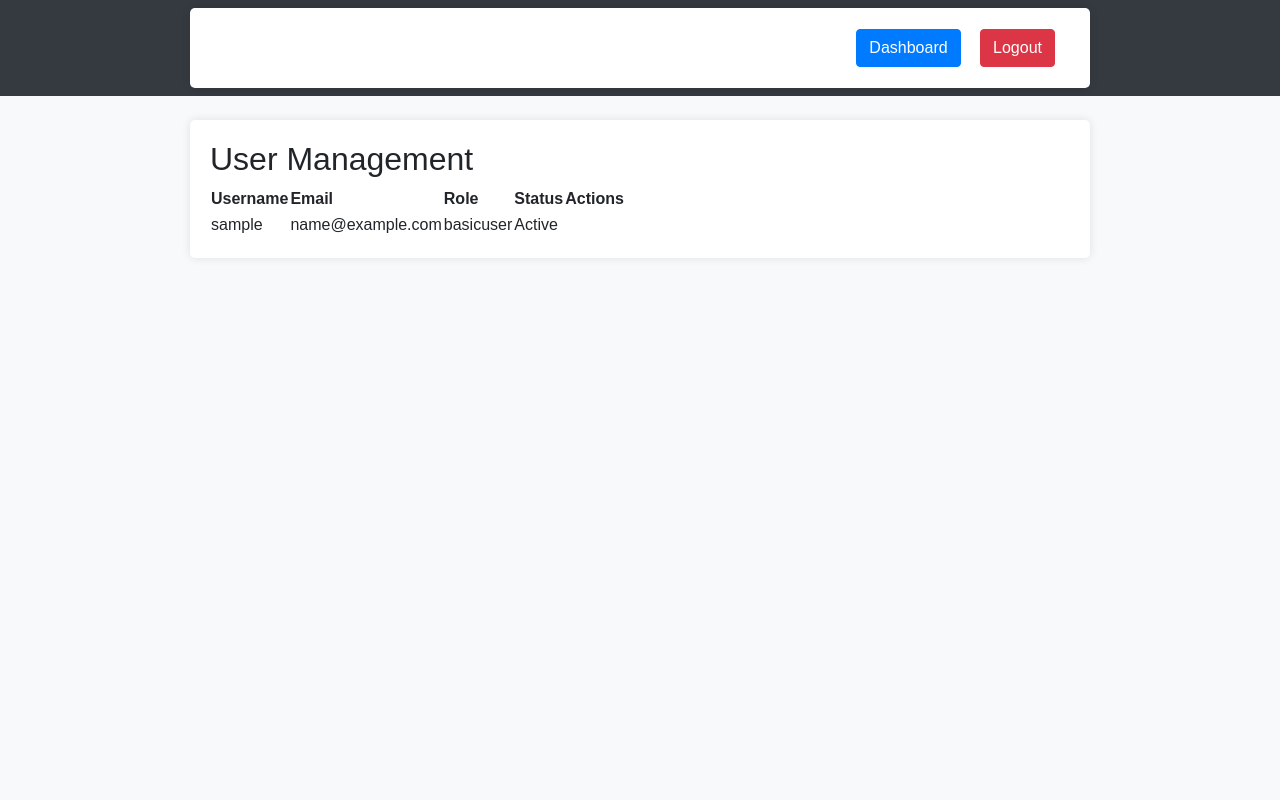
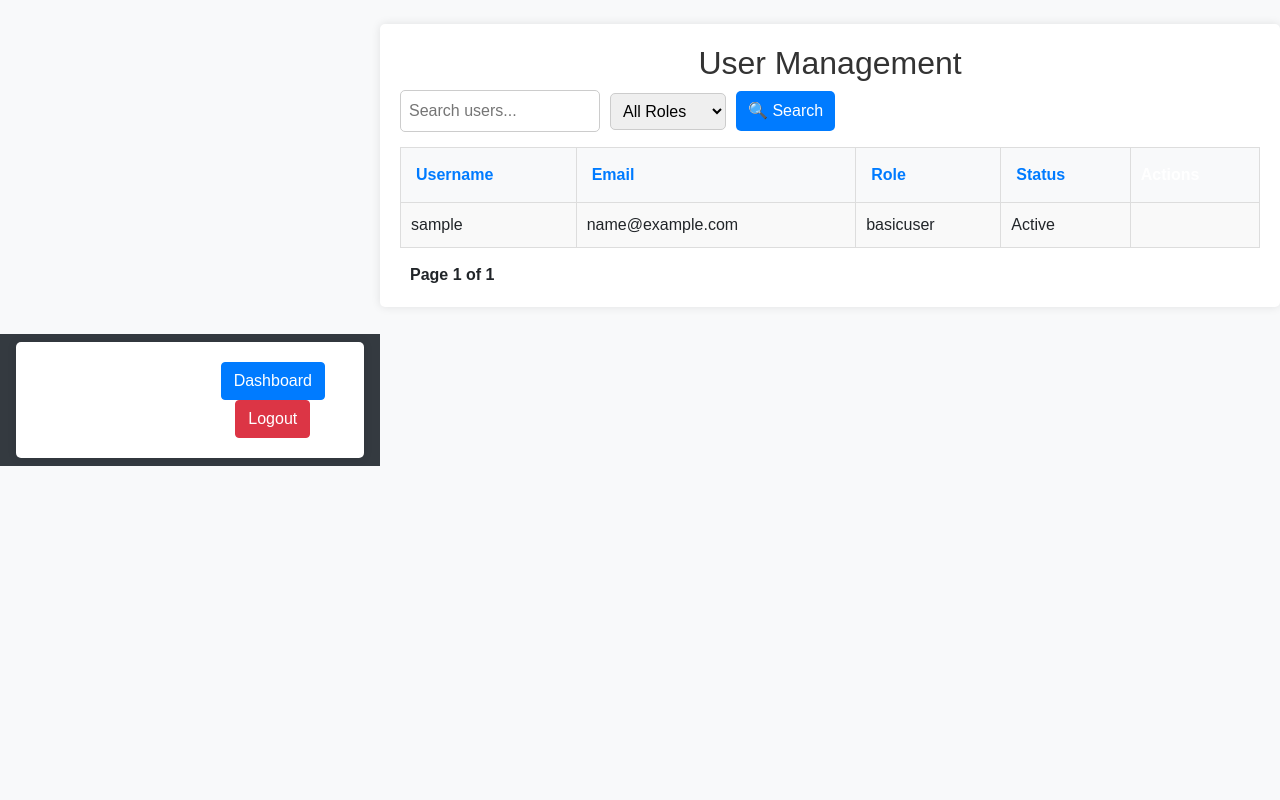
Before and after one commit to uynvu078/Cambridge_teamProject, a Django app: page /users/ in a window 1280 px wide. Run offline with Django 5.2, Linux system fonts and the light colour scheme; the visitor is signed in with stand-in values (Sample User, id 1); data comes from the database, SQL or seed files in the repository; some libraries are stand-ins or nearby versions.

Commit message:
updated feature

```diff
--- /dev/null
+++ b/user_management/static/css/styles.css
@@ -0,0 +1,257 @@
+/* General Styles */
+body {
+    font-family: Arial, sans-serif;
+    background-color: #f4f4f4;
+    margin: 0;
+    padding: 0;
+    display: flex;
+    justify-content: center;
+    align-items: center;
+    height: 100vh;
+}
+.container {
+    width: 80%;
+    max-width: 900px;
+    background: white;
+    padding: 20px;
+    border-radius: 10px;
+    box-shadow: 0 0 10px rgba(0, 0, 0, 0.1);
+    text-align: center;
+}
+h2 {
+    margin-bottom: 20px;
+    color: #333;
+}
+table {
+    width: 100%;
+    border-collapse: collapse;
+    margin-top: 20px;
+}
+th, td {
+    border: 1px solid #ddd;
+    padding: 10px;
+    text-align: center;
+}
+th {
+    background-color: #0078D4;
+    color: white;
+}
+tr:nth-child(even) {
+    background-color: #f9f9f9;
+}
+.action-btn {
+    display: inline-block;
+    padding: 8px 12px;
+    margin: 5px;
+    border-radius: 5px;
+    text-decoration: none;
+    font-size: 14px;
+}
+.edit-btn {
+    background-color: #28a745;
+    color: white;
+}
+.edit-btn:hover {
+    background-color: #218838;
+}
+.delete-btn {
+    background-color: #dc3545;
+    color: white;
+}
+.delete-btn:hover {
+    background-color: #c82333;
+}
+.add-user-btn {
+    display: block;
+    width: 200px;
+    padding: 10px;
+    margin: 20px auto;
+    text-align: center;
+    background: #0078D4;
+    color: white;
+    border-radius: 5px;
+    text-decoration: none;
+}
+.add-user-btn:hover {
+    background: #005A9E;
+}
+
+/* break */
+
+.search-filter-form {
+    display: flex;
+    gap: 10px;
+    margin-bottom: 15px;
+    align-items: center;
+}
+
+.search-input {
+    padding: 8px;
+    width: 200px;
+    border: 1px solid #ccc;
+    border-radius: 5px;
+}
+
+.filter-dropdown {
+    padding: 8px;
+    border: 1px solid #ccc;
+    border-radius: 5px;
+}
+
+.search-btn {
+    background-color: #007bff;
+    color: white;
+    padding: 8px 12px;
+    border: none;
+    border-radius: 5px;
+    cursor: pointer;
+}
+
+.search-btn:hover {
+    background-color: #0056b3;
+}
+
+.add-user-btn {
+    display: inline-block;
+    margin-bottom: 15px;
+    padding: 8px 12px;
+    background-color: #28a745;
+    color: white;
+    text-decoration: none;
+    border-radius: 5px;
+}
+
+.add-user-btn:hover {
+    background-color: #218838;
+}
+
+.user-table {
+    width: 100%;
+    border-collapse: collapse;
+    margin-top: 10px;
+}
+
+.user-table th, .user-table td {
+    padding: 10px;
+    text-align: left;
+    border-bottom: 1px solid #ddd;
+}
+
+.user-table th {
+    background-color: #f8f9fa;
+}
+
+.edit-btn {
+    color: #007bff;
+    text-decoration: none;
+    margin-right: 5px;
+}
+
+.edit-btn:hover {
+    text-decoration: underline;
+}
+
+.delete-btn {
+    color: red;
+    text-decoration: none;
+}
+
+.delete-btn:hover {
+    text-decoration: underline;
+}
+
+.no-users-message {
+    text-align: center;
+    font-size: 16px;
+    color: #d9534f;
+    background-color: #f8d7da;
+    border: 1px solid #f5c6cb;
+    padding: 10px;
+    border-radius: 5px;
+    margin-top: 10px;
+}
+
+/* Style for sortable table headers */
+.user-table th a {
+    text-decoration: none;
+    color: #007bff;
+    font-weight: bold;
+    display: inline-block;
+    padding: 5px;
+}
+
+.user-table th a:hover {
+    text-decoration: underline;
+}
+
+/* Search and Filter Form */
+.search-filter-form {
+    display: flex;
+    gap: 10px;
+    margin-bottom: 15px;
+    align-items: center;
+}
+
+.search-input {
+    padding: 8px;
+    width: 200px;
+    border: 1px solid #ccc;
+    border-radius: 5px;
+}
+
+.filter-dropdown {
+    padding: 8px;
+    border: 1px solid #ccc;
+    border-radius: 5px;
+}
+
+.search-btn {
+    background-color: #007bff;
+    color: white;
+    padding: 8px 12px;
+    border: none;
+    border-radius: 5px;
+    cursor: pointer;
+}
+
+.search-btn:hover {
+    background-color: #0056b3;
+}
+
+.add-user-btn {
+    display: inline-block;
+    margin-bottom: 15px;
+    padding: 8px 12px;
+    background-color: #28a745;
+    color: white;
+    text-decoration: none;
+    border-radius: 5px;
+}
+
+.add-user-btn:hover {
+    background-color: #218838;
+}
+
+.pagination {
+    margin-top: 15px;
+    text-align: center;
+}
+
+.page-btn {
+    display: inline-block;
+    margin: 5px;
+    padding: 8px 12px;
+    background-color: #0078D4;
+    color: white;
+    text-decoration: none;
+    border-radius: 5px;
+}
+
+.page-btn:hover {
+    background-color: #005A9E;
+}
+
+.current-page {
+    font-weight: bold;
+    margin: 0 10px;
+}
--- a/user_management/templates/base.html
+++ b/user_management/templates/base.html
@@ -46,12 +46,15 @@
 </html> {% endcomment %}
 
 {% load bootstrap4 %}
+{% load static %}
+
 <!DOCTYPE html>
 <html lang="en">
 <head>
     <meta charset="UTF-8">
     <meta name="viewport" content="width=device-width, initial-scale=1.0">
     <title>{% block title %}User Management{% endblock %}</title>
+    <link rel="stylesheet" type="text/css" href="{% static 'css/styles.css' %}">
     {% bootstrap_css %}
     {% bootstrap_javascript %}
     <style>
--- a/users/templates/users/user_list.html
+++ b/users/templates/users/user_list.html
@@ -2,15 +2,33 @@
 
 {% block content %}
 <h2>User Management</h2>
-    {% if request.user.role == "admin" %}
-        <a href="{% url 'user_create' %}">➕ Add New User</a>
-    {% endif %}
-    <table>
+
+<!-- Search and Filter Form -->
+<form method="GET" action="{% url 'user_list' %}" class="search-filter-form">
+    <input type="text" name="search" value="{{ search_query }}" placeholder="Search users..." class="search-input">
+
+    <select name="role" class="filter-dropdown">
+        <option value="">All Roles</option>
+        <option value="basicuser" {% if role_filter == "basicuser" %}selected{% endif %}>Basic User</option>
+        <option value="admin" {% if role_filter == "admin" %}selected{% endif %}>Admin</option>
+    </select>
+
+    <button type="submit" class="search-btn">🔍 Search</button>
+</form>
+
+<!-- Button for Admins to Add a New User -->
+{% if request.user.role == "admin" %}
+    <a href="{% url 'user_create' %}" class="add-user-btn">➕ Add New User</a>
+{% endif %}
+
+<!-- User List Table -->
+{% if users %}
+    <table class="user-table">
         <tr>
-            <th>Username</th>
-            <th>Email</th>
-            <th>Role</th>
-            <th>Status</th>
+            <th><a href="?search={{ search_query }}&role={{ role_filter }}&sort_by=username&order={% if sort_by == 'username' and order == 'asc' %}desc{% else %}asc{% endif %}">Username</a></th>
+            <th><a href="?search={{ search_query }}&role={{ role_filter }}&sort_by=email&order={% if sort_by == 'email' and order == 'asc' %}desc{% else %}asc{% endif %}">Email</a></th>
+            <th><a href="?search={{ search_query }}&role={{ role_filter }}&sort_by=role&order={% if sort_by == 'role' and order == 'asc' %}desc{% else %}asc{% endif %}">Role</a></th>
+            <th><a href="?search={{ search_query }}&role={{ role_filter }}&sort_by=is_active&order={% if sort_by == 'is_active' and order == 'asc' %}desc{% else %}asc{% endif %}">Status</a></th>
             <th>Actions</th>
         </tr>
         {% for user in users %}
@@ -21,11 +39,29 @@
             <td>{{ user.is_active|yesno:"Active,Inactive" }}</td>
             <td>
                 {% if request.user.role == "admin" %}
-                    <a href="{% url 'user_update' user.pk %}">✏️ Edit</a>
-                    <a href="{% url 'user_delete' user.pk %}" style="color:red;">❌ Delete</a>
+                    <a href="{% url 'user_update' user.pk %}" class="edit-btn">✏️ Edit</a>
+                    <a href="{% url 'user_delete' user.pk %}" class="delete-btn">❌ Delete</a>
                 {% endif %}
             </td>
         </tr>
         {% endfor %}
     </table>
+{% else %}
+    <p class="no-users-message">🚨 No users found matching your search criteria.</p>
+{% endif %}
+
+<div class="pagination">
+    {% if users.has_previous %}
+        <a href="?page=1" class="page-btn">⏪ First</a>
+        <a href="?page={{ users.previous_page_number }}" class="page-btn">⬅️ Previous</a>
+    {% endif %}
+
+    <span class="current-page">Page {{ users.number }} of {{ users.paginator.num_pages }}</span>
+
+    {% if users.has_next %}
+        <a href="?page={{ users.next_page_number }}" class="page-btn">Next ➡️</a>
+        <a href="?page={{ users.paginator.num_pages }}" class="page-btn">Last ⏩</a>
+    {% endif %}
+</div>
+
 {% endblock %}
--- a/users/views.py
+++ b/users/views.py
@@ -7,6 +7,9 @@ from django.contrib import messages
 from .forms import UserForm
 from django.http import HttpResponseForbidden
 from functools import wraps
+from .models import CustomUser
+from django.core.paginator import Paginator
+
 
 def admin_required(view_func):
     """Decorator to restrict accesss to admin users only."""
@@ -22,24 +25,51 @@ User = get_user_model()
 
 @login_required
 def user_list(request):
-    users = User.objects.all()
-    return render(request, 'users/user_list.html', {'users': users})
+    search_query = request.GET.get("search", "")
+    role_filter = request.GET.get("role", "")
+    sort_by = request.GET.get("sort_by", "username")  # Default sorting by username
+    order = request.GET.get("order", "asc")  # Default order is ascending
+
+    users = CustomUser.objects.all()
+
+    if search_query:
+        users = users.filter(username__icontains=search_query)
+
+    if role_filter:
+        users = users.filter(role=role_filter)
+
+    if order == "desc":
+        users = users.order_by(f"-{sort_by}")
+    else:
+        users = users.order_by(sort_by)
+
+    paginator = Paginator(users, 10)  # Show 10 users per page
+    page_number = request.GET.get("page")
+    users = paginator.get_page(page_number)
+
+    return render(request, "users/user_list.html", {
+        "users": users,
+        "search_query": search_query,
+        "role_filter": role_filter,
+        "sort_by": sort_by,
+        "order": order
+    })
 
 @login_required
 @admin_required
 def user_create(request):
     if request.method == "POST":
-        form = UserForm(request.POST, user=request.user)  # logged-in user
+        form = UserForm(request.POST, user=request.user)
         if form.is_valid():
             user = form.save(commit=False)
-            if request.user.role == "admin":  # nly admins can set roles
+            if request.user.role == "admin":
                 user.role = form.cleaned_data["role"]
             else:
-                user.role = "basicuser"  # Default role for non-admins
+                user.role = "basicuser"
             user.save()
             return redirect("user_list")
     else:
-        form = UserForm(user=request.user)  # logged-in user
+        form = UserForm(user=request.user)
     return render(request, "users/user_form.html", {"form": form})
 
 @login_required
```
Also changed, not shown: UserManagement.md (added, +47 -0 lines), users/templates/users/user_form.html (+8 -7 lines).
